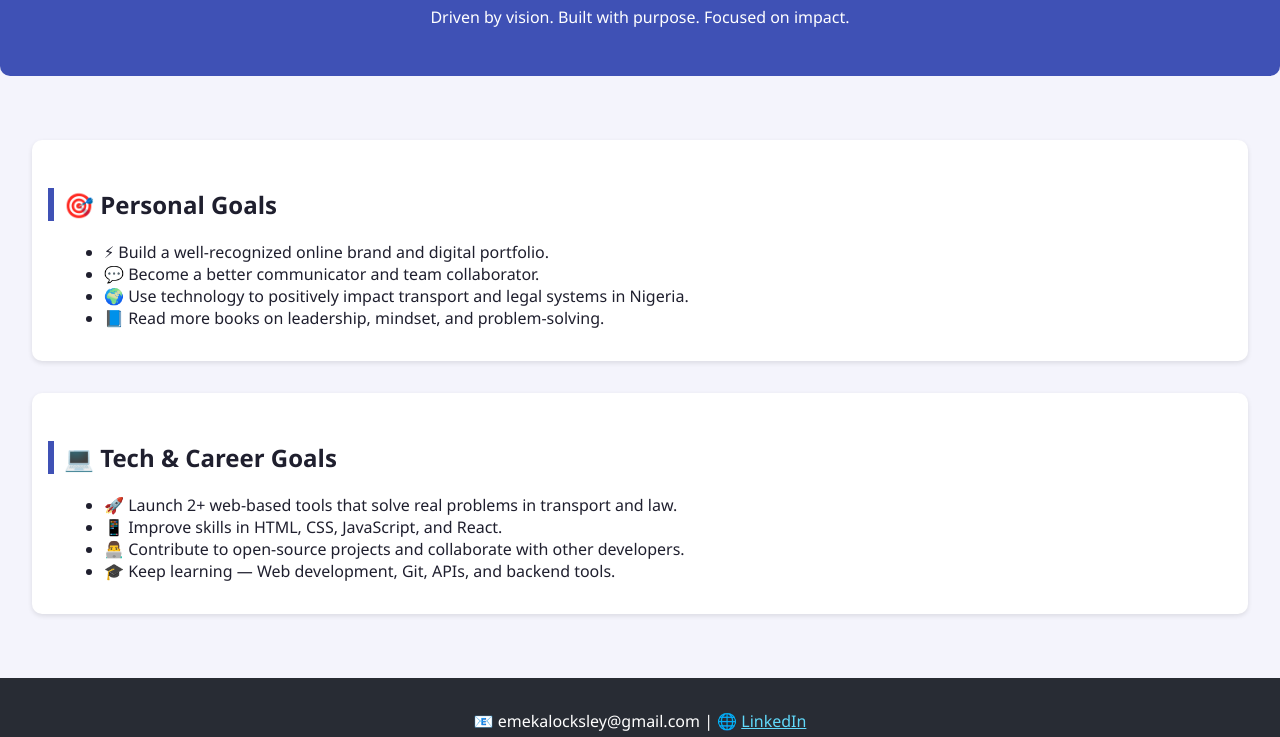
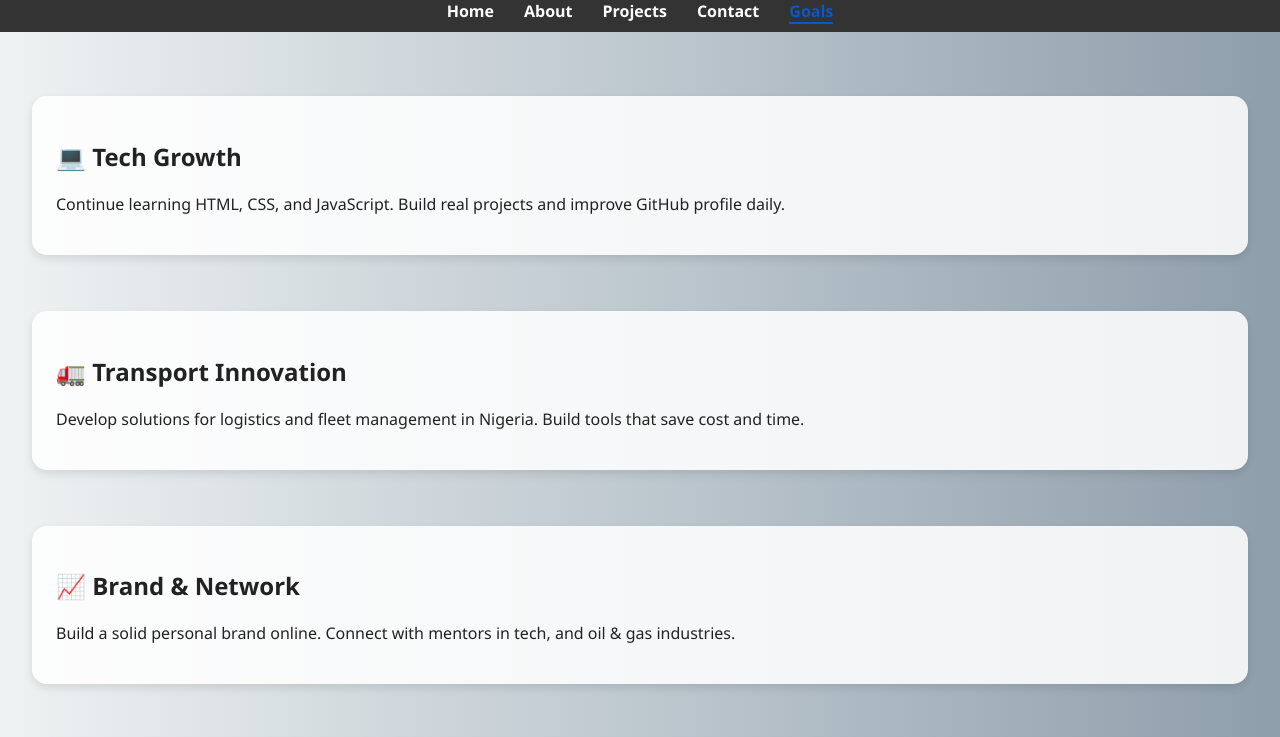
Before and after one commit to llillocksley/personal-website, a plain HTML site: page goals.html in a window 1280 px wide. Shown: the part 166-903 px from the top of the page. Drawn offline with Linux system fonts and the light colour scheme.

Commit message:
Add custom design for goals page

```diff
--- a/goals.html
+++ b/goals.html
@@ -2,74 +2,15 @@
 <html lang="en">
 <head>
   <meta charset="UTF-8" />
-  <meta name="viewport" content="width=device-width, initial-scale=1.0" />
-  <title>Goals | Emeka Locksley</title>
+  <meta name="viewport" content="width=device-width, initial-scale=1.0"/>
+  <title>My Goals | emeka Locksley</title>
   <link rel="stylesheet" href="style.css" />
-  <style>
-    body {
-      background: #f4f4fc;
-      color: #1f1f2e;
-      font-family: 'Segoe UI', Tahoma, Geneva, Verdana, sans-serif;
-      margin: 0;
-      padding: 0;
-    }
-
-    nav {
-      background: #282c34;
-      padding: 1rem;
-    }
-
-    nav ul {
-      list-style: none;
-      display: flex;
-      justify-content: center;
-      gap: 1.5rem;
-      margin: 0;
-      padding: 0;
-    }
-
-    nav ul li a {
-      color: #ffffff;
-      text-decoration: none;
-      font-weight: bold;
-    }
-
-    nav ul li a:hover {
-      text-decoration: underline;
-      color: #61dafb;
-    }
-
-    header {
-      background: #3f51b5;
-      color: white;
-      padding: 2rem;
-      text-align: center;
-    }
-
-    main {
-      padding: 2rem;
-    }
-
-    h2 {
-      border-left: 6px solid #3f51b5;
-      padding-left: 10px;
-      margin-top: 2rem;
-    }
-
-    .goal-list {
-      margin-left: 1rem;
-    }
-
-    footer {
-      text-align: center;
-      padding: 1rem;
-      background: #282c34;
-      color: white;
-      margin-top: 2rem;
-    }
-  </style>
 </head>
-<body>
+<body class="goals-page">
+  <header>
+    <h1>My Goals</h1>
+    <p>Focused Vision. Daily Action.</p>
+  </header>
 
   <nav>
     <ul>
@@ -77,40 +18,34 @@
       <li><a href="about.html">About</a></li>
       <li><a href="projects.html">Projects</a></li>
       <li><a href="contact.html">Contact</a></li>
-      <li><a href="goals.html">Goals</a></li>
+      <li><a href="goals.html" class="active">Goals</a></li>
     </ul>
   </nav>
 
-  <header>
-    <h1>My Personal & Tech Goals</h1>
-    <p>Driven by vision. Built with purpose. Focused on impact.</p>
-  </header>
-
-  <main>
-    <section>
-      <h2>🎯 Personal Goals</h2>
-      <ul class="goal-list">
-        <li>⚡ Build a well-recognized online brand and digital portfolio.</li>
-        <li>💬 Become a better communicator and team collaborator.</li>
-        <li>🌍 Use technology to positively impact transport and legal systems in Nigeria.</li>
-        <li>📘 Read more books on leadership, mindset, and problem-solving.</li>
-      </ul>
+  <main class="goals-section">
+    <section class="goal">
+      <h2>💻 Tech Growth</h2>
+      <p>Continue learning HTML, CSS, and JavaScript. Build real projects and improve GitHub profile daily.</p>
     </section>
 
-    <section>
-      <h2>💻 Tech & Career Goals</h2>
-      <ul class="goal-list">
-        <li>🚀 Launch 2+ web-based tools that solve real problems in transport and law.</li>
-        <li>📱 Improve skills in HTML, CSS, JavaScript, and React.</li>
-        <li>👨‍💻 Contribute to open-source projects and collaborate with other developers.</li>
-        <li>🎓 Keep learning — Web development, Git, APIs, and backend tools.</li>
-      </ul>
+    <section class="goal">
+      <h2>🚛 Transport Innovation</h2>
+      <p>Develop solutions for logistics and fleet management in Nigeria. Build tools that save cost and time.</p>
+    </section>
+
+    <section class="goal">
+      <h2>📈 Brand & Network</h2>
+      <p>Build a solid personal brand online. Connect with mentors in tech, and oil & gas industries.</p>
+    </section>
+
+    <section class="goal">
+      <h2>💡 Product Launch</h2>
+      <p>Publish and scale your first software product before the year ends.</p>
     </section>
   </main>
 
   <footer>
-    <p>📧 emekalocksley@gmail.com | 🌐 <a href="https://www.linkedin.com/in/emeka-goodness-locksley" target="_blank" style="color: #61dafb;">LinkedIn</a></p>
+    <p>Reach out: <a href="mailto:emekalocksley@gmail.com">emekalocksley@gmail.com</a> | <a href="https://www.linkedin.com/in/emeka-goodness-locksley" target="_blank">LinkedIn</a></p>
   </footer>
-
 </body>
 </html>
--- a/style.css
+++ b/style.css
@@ -10,6 +10,7 @@ header {
   color: white;
   padding: 1rem;
   border-radius: 10px;
+  text-align: center;
 }
 
 section {
@@ -25,3 +26,58 @@ footer {
   text-align: center;
   color: #555;
 }
+nav{
+  background-color: #333;
+  padding: 10px;
+}
+nav ul{
+  list-style-type: none;
+  display: flex;
+  justify-content: center;
+  margin: 0;
+  padding: 0;
+}
+nav ul li{
+  margin: 0 15px;
+}
+nav ul li a{
+  color: white;
+  text-decoration: none;
+  font-weight: bold;
+}
+nav ul li a:hover{
+  text-decoration: underline;
+}
+body.goals-page {
+  background: linear-gradient(to right, #eef2f3, #8e9eab);
+  color: #222;
+  font-family: 'Segoe UI', sans-serif;
+  margin: 0;
+  padding: 0;
+}
+
+.goals-section {
+  display: grid;
+  grid-template-columns: 1fr;
+  gap: 1.5rem;
+  padding: 2rem;
+}
+
+.goal {
+  background-color: #ffffffdd;
+  padding: 1.5rem;
+  border-radius: 15px;
+  box-shadow: 0 4px 8px rgba(0,0,0,0.1);
+  transition: transform 0.2s ease-in-out;
+}
+
+.goal:hover {
+  transform: translateY(-5px);
+  background-color: #f8f9fa;
+}
+
+nav ul li a.active {
+  color: #0a58ca;
+  font-weight: bold;
+  border-bottom: 2px solid #0a58ca;
+}
```
Also changed, not shown: index.html (+12 -0 lines).
